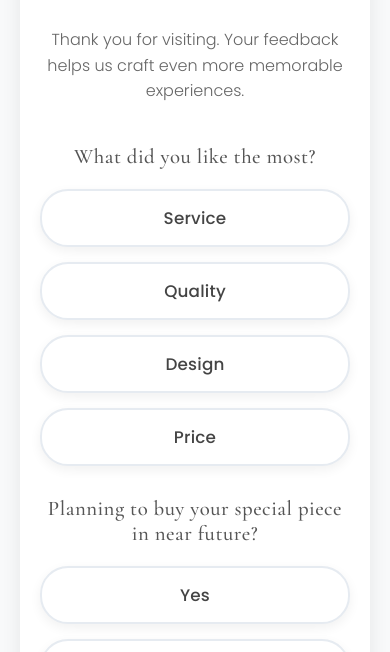
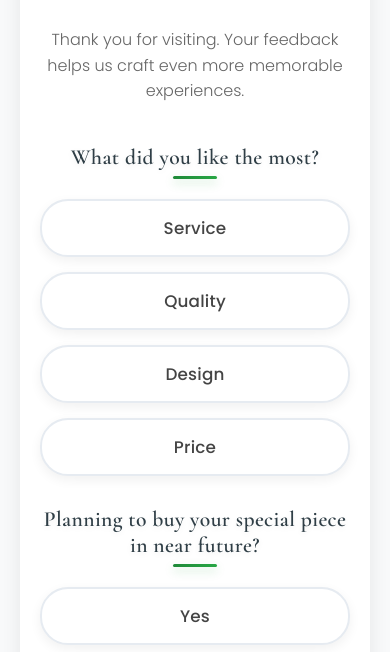
Before and after one commit to praszack/Mayna-Windsor-feedback, a website: page mayna-diamonds-feedback.html in a window 390 px wide. Shown: the part 158-810 px from the top of the page. Drawn offline with nearby package versions, Linux system fonts and the light colour scheme.

Commit message:
UI: Pop section headings to match chip style (larger size/weight, text-shadow, accent underline)

```diff
--- a/mayna-diamonds-feedback.html
+++ b/mayna-diamonds-feedback.html
@@ -70,12 +70,42 @@
         }
 
         .form-section h3 {
-            color: #555;
-            margin-bottom: 20px;
-            font-size: 1.3em;
-            font-weight: 500;
-            letter-spacing: 0.5px;
+            /* Pop the section heading */
+            color: #2f3e46;
+            margin-bottom: 24px;
+            font-size: 1.6em;
+            font-weight: 600;
+            letter-spacing: 0.4px;
             font-family: 'Cormorant Garamond', serif;
+            text-shadow:
+                0 1px 0 rgba(255,255,255,0.65),
+                0 2px 6px rgba(0,0,0,0.08);
+            position: relative;
+        }
+
+        /* Subtle center underline accent */
+        .form-section h3::after {
+            content: '';
+            display: block;
+            width: 56px;
+            height: 3px;
+            margin: 8px auto 0;
+            border-radius: 3px;
+            background: linear-gradient(90deg, #1f8a39, #28a745);
+            box-shadow: 0 4px 10px rgba(40,167,69,0.25);
+        }
+
+        /* Mobile adjustments */
+        @media (max-width: 600px) {
+            .form-section h3 {
+                font-size: 1.35em;
+                margin-bottom: 20px;
+            }
+            .form-section h3::after {
+                width: 44px;
+                height: 3px;
+                margin-top: 6px;
+            }
         }
 
         .radio-group, .checkbox-group {
```
